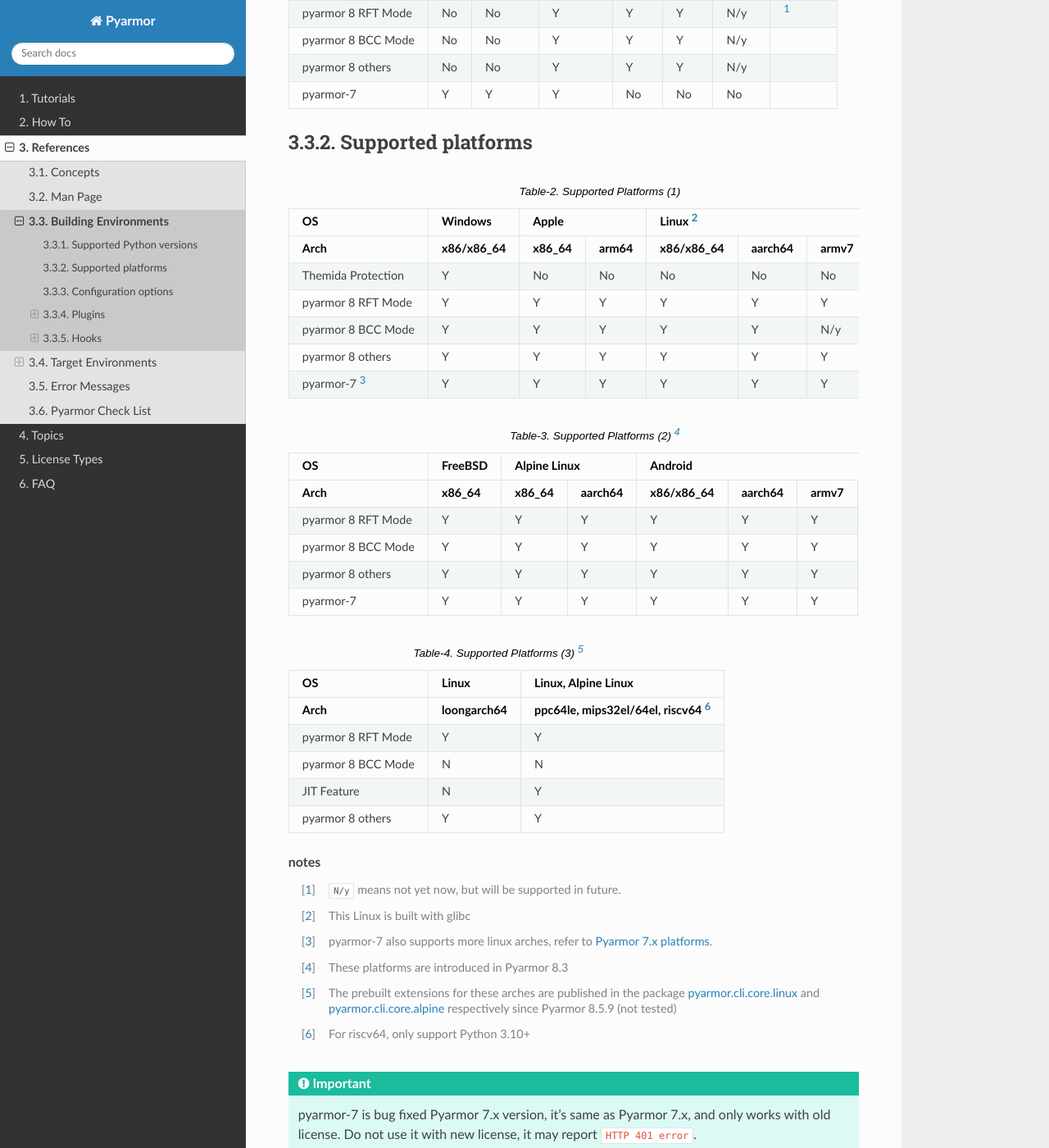
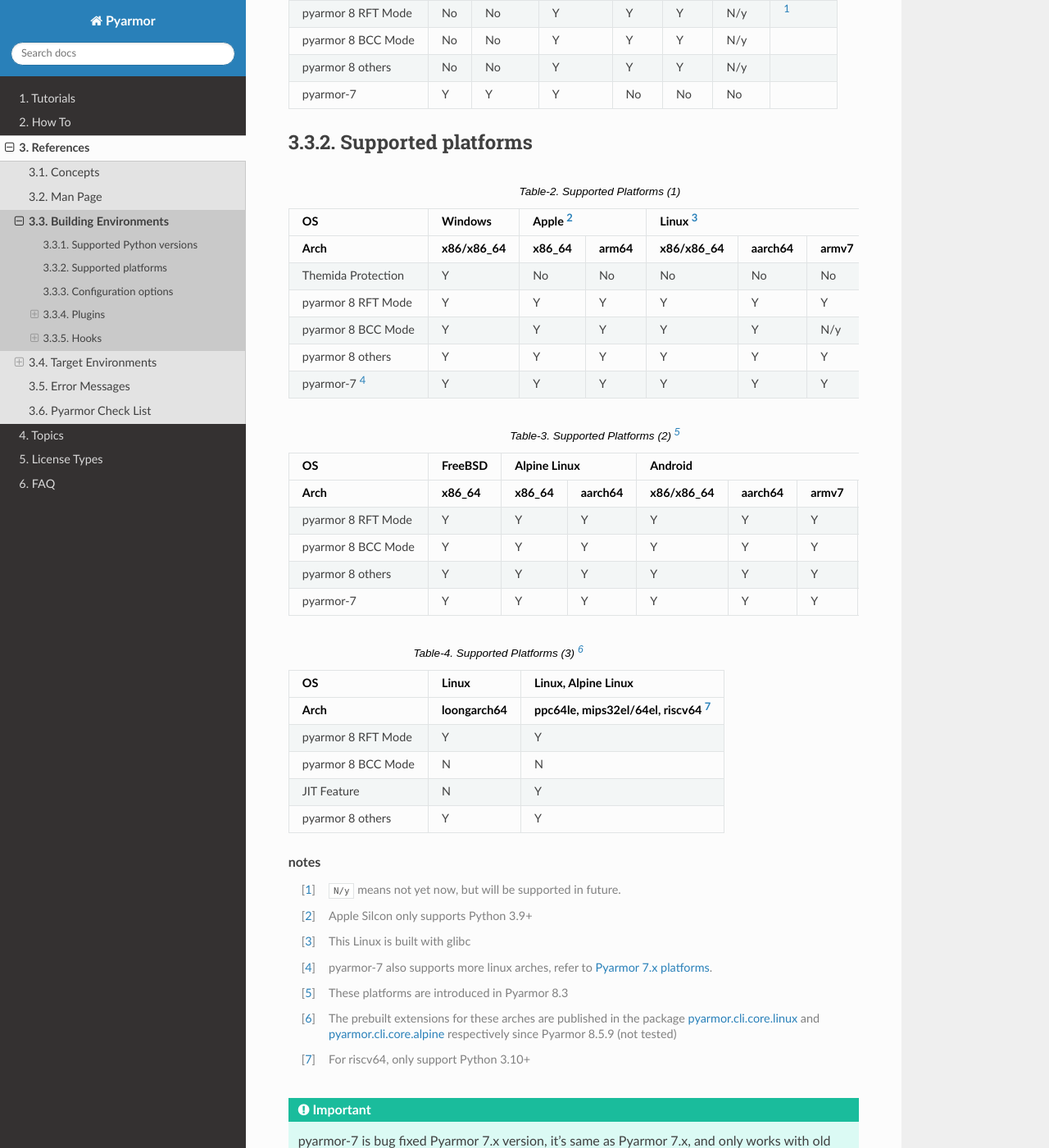
Before and after one commit to dashingsoft/pyarmor, a Sphinx documentation site: the page built from docs/reference/environments.rst, in a window 1280 px wide and 1400 px high, scrolled down 579 px. Shown: the whole window at 82% size. Built offline with Sphinx 7.4.7 and the Read the Docs theme 3.1.0, drawn with Linux system fonts in a browser that asks for light colours.

Commit message:
Doc Apple Silcon only works for Python 3.9+

```diff
--- a/docs/reference/environments.rst
+++ b/docs/reference/environments.rst
@@ -36,7 +36,7 @@
    :widths: auto
 
    ===================  ============  ========  =======  ============  =========  =======  =======
-   OS                     Windows           Apple                    Linux [#]_
+   OS                     Windows           Apple [#]_               Linux [#]_
    -------------------  ------------  -----------------  -----------------------------------------
    Arch                  x86/x86_64    x86_64    arm64    x86/x86_64    aarch64    armv7    armv6
    ===================  ============  ========  =======  ============  =========  =======  =======
@@ -78,6 +78,7 @@
 .. rubric:: notes
 
 .. [#] ``N/y`` means not yet now, but will be supported in future.
+.. [#] Apple Silcon only supports Python 3.9+
 .. [#] This Linux is built with glibc
 .. [#] pyarmor-7 also supports more linux arches, refer to `Pyarmor 7.x platforms`__.
 .. [#] These platforms are introduced in Pyarmor 8.3
```
